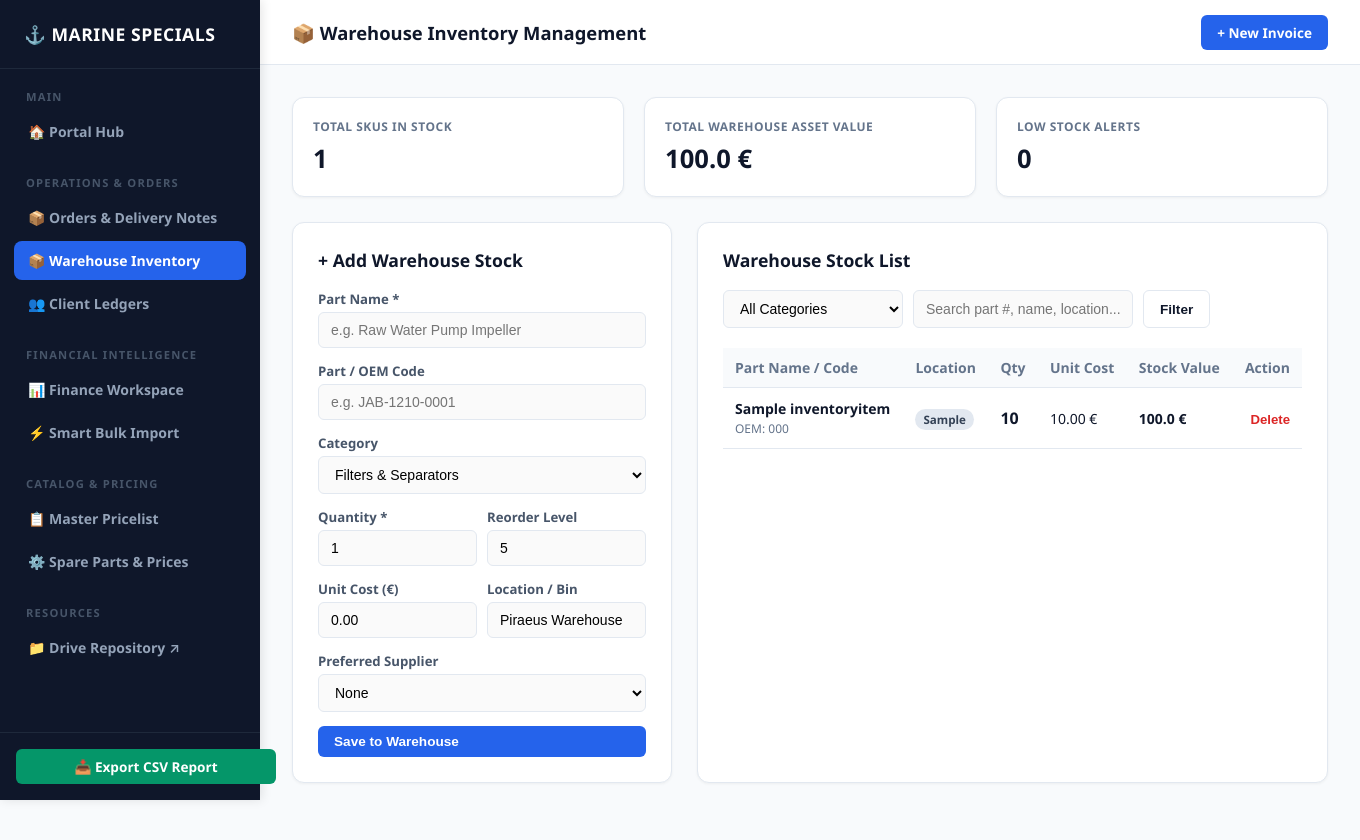
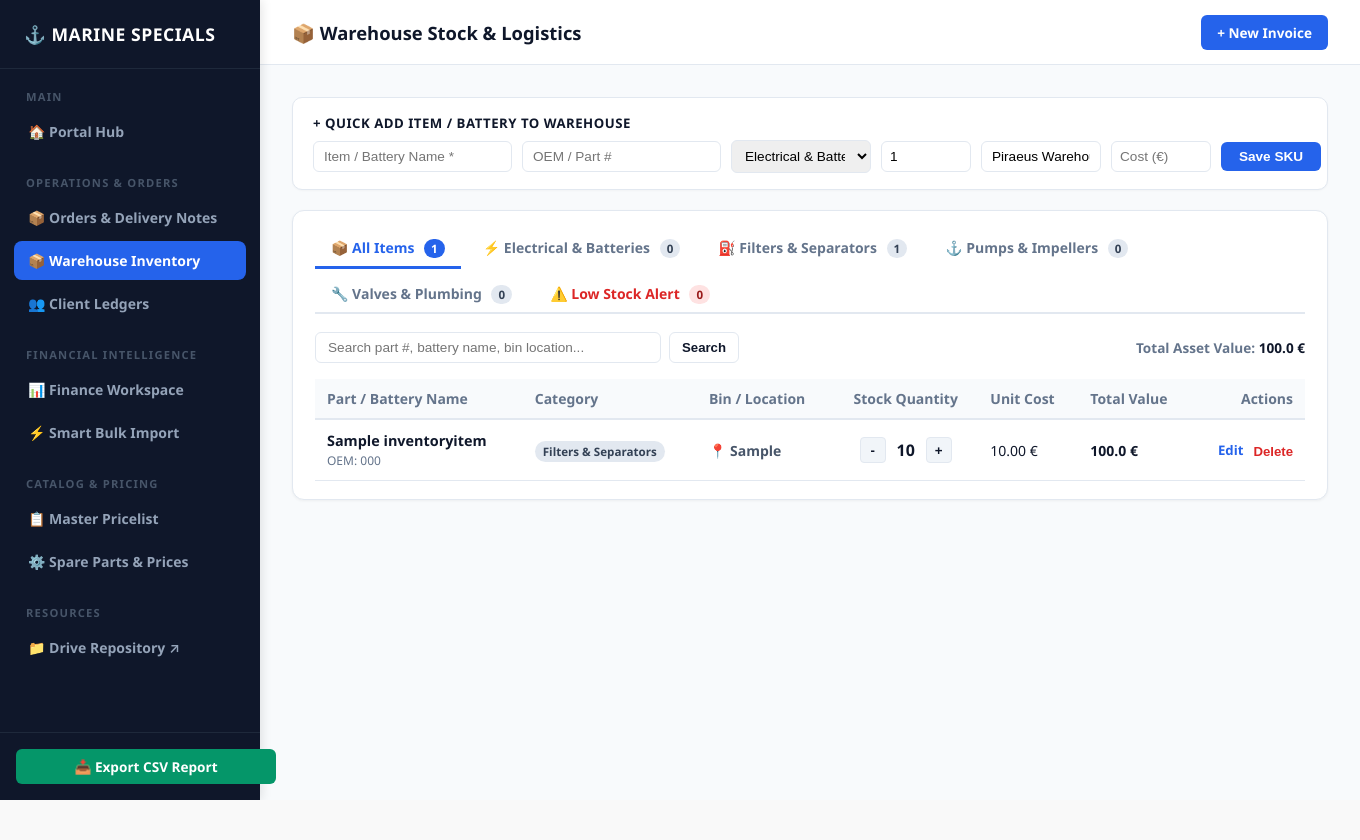
Before and after one commit to marinespecials/marine-parts-tracker, a Django app: page /warehouse/ in a window 1360 px wide. After the commit the page ends 800 px from the top, so only its background shows below. Run offline with Django 5.2, Linux system fonts and the light colour scheme; tables that the repository leaves empty hold one stand-in row (values such as "Sample post").

Commit message:
Updated warehouse logistics: Added quick-add bar, Electrical & Batteries category tab, and in-row quantity steppers

```diff
--- a/tracker/templates/tracker/inventory_list.html
+++ b/tracker/templates/tracker/inventory_list.html
@@ -1,160 +1,203 @@
 {% extends 'finance/base.html' %}
 
-{% block title %}Warehouse Inventory{% endblock %}
-{% block page_title %}📦 Warehouse Inventory Management{% endblock %}
+{% block title %}Warehouse & Inventory Logistics{% endblock %}
+{% block page_title %}📦 Warehouse Stock & Logistics{% endblock %}
 
 {% block content %}
 <style>
-    .kpi-grid { display: grid; grid-template-columns: repeat(3, 1fr); gap: 20px; margin-bottom: 25px; }
-    .kpi-box { background: var(--surface); padding: 20px; border-radius: 12px; border: 1px solid var(--border); box-shadow: 0 1px 3px rgba(0,0,0,0.05); }
-    .kpi-title { font-size: 0.75rem; color: var(--text-secondary); font-weight: 700; text-transform: uppercase; letter-spacing: 0.5px; }
-    .kpi-value { font-size: 1.6rem; font-weight: 700; color: var(--primary); margin-top: 6px; }
+    /* Quick Add Bar */
+    .quick-add-card {
+        background: var(--surface);
+        padding: 16px 20px;
+        border-radius: 10px;
+        border: 1px solid var(--border);
+        margin-bottom: 20px;
+        box-shadow: 0 1px 2px rgba(0,0,0,0.03);
+    }
 
-    .grid-split { display: grid; grid-template-columns: 380px 1fr; gap: 25px; }
+    .quick-add-form {
+        display: grid;
+        grid-template-columns: 1.5fr 1fr 140px 90px 120px 100px 100px;
+        gap: 10px;
+        align-items: center;
+    }
 
-    .form-group { margin-bottom: 14px; }
-    label { display: block; font-size: 0.825rem; font-weight: 600; color: #475569; margin-bottom: 4px; }
-    input, select { width: 100%; padding: 9px 12px; border-radius: 6px; border: 1px solid var(--border); font-size: 0.875rem; box-sizing: border-box; background: #FAFAFA; }
-    input:focus, select:focus { outline: none; border-color: var(--accent); background: white; }
+    /* Filter Tabs */
+    .tab-bar { display: flex; gap: 6px; border-bottom: 2px solid var(--border); margin-bottom: 18px; flex-wrap: wrap; }
+    .tab-item { padding: 9px 16px; font-size: 0.875rem; font-weight: 600; color: var(--text-secondary); text-decoration: none; border-radius: 6px 6px 0 0; }
+    .tab-item:hover { color: var(--primary); background: #F1F5F9; }
+    .tab-item.active { color: var(--accent); border-bottom: 3px solid var(--accent); background: white; font-weight: 700; }
+    .tab-badge { background: #E2E8F0; color: #334155; padding: 2px 7px; border-radius: 10px; font-size: 0.725rem; margin-left: 6px; }
+    .tab-item.active .tab-badge { background: var(--accent); color: white; }
 
+    /* Table Styling */
     table { width: 100%; border-collapse: collapse; font-size: 0.875rem; }
-    th { text-align: left; padding: 10px 12px; background-color: #F8FAFC; border-bottom: 1px solid var(--border); color: var(--text-secondary); font-weight: 600; }
+    th { text-align: left; padding: 10px 12px; background-color: #F8FAFC; border-bottom: 2px solid var(--border); color: var(--text-secondary); font-weight: 600; }
     td { padding: 11px 12px; border-bottom: 1px solid var(--border); vertical-align: middle; }
     tr:hover td { background-color: #FAFCFF; }
 
+    .stepper-btn {
+        background: #F1F5F9;
+        border: 1px solid var(--border);
+        color: var(--primary);
+        font-weight: 700;
+        width: 26px;
+        height: 26px;
+        border-radius: 4px;
+        cursor: pointer;
+        display: inline-flex;
+        align-items: center;
+        justify-content: center;
+        transition: all 0.15s;
+    }
+    .stepper-btn:hover { background: var(--accent); color: white; border-color: var(--accent); }
+
+    .badge-low {
+        background: #FEE2E2;
+        color: #991B1B;
+        font-size: 0.7rem;
+        font-weight: 700;
+        padding: 2px 6px;
+        border-radius: 4px;
+        margin-left: 4px;
+    }
+
+    .text-link { color: var(--accent); font-weight: 600; text-decoration: none; font-size: 0.825rem; }
     .text-danger { color: var(--danger); font-weight: 600; background: none; border: none; cursor: pointer; padding: 0; font-size: 0.825rem; }
 </style>
 
-<div class="kpi-grid">
-    <div class="kpi-box">
-        <div class="kpi-title">Total SKUs in Stock</div>
-        <div class="kpi-value">{{ total_items }}</div>
+<!-- FAST INLINE ITEM ADDITION -->
+<div class="quick-add-card">
+    <div style="font-size: 0.825rem; font-weight: 700; color: var(--primary); margin-bottom: 8px; text-transform: uppercase; letter-spacing: 0.5px;">
+        + Quick Add Item / Battery to Warehouse
     </div>
-    <div class="kpi-box">
-        <div class="kpi-title">Total Warehouse Asset Value</div>
-        <div class="kpi-value">{{ total_warehouse_value }} €</div>
+    <form method="POST" class="quick-add-form">
+        {% csrf_token %}
+        <input type="hidden" name="add_item" value="1">
+
+        <input type="text" name="part_name" placeholder="Item / Battery Name *" style="padding: 7px 10px; border-radius: 6px; border: 1px solid var(--border); font-size: 0.85rem;" required>
+
+        <input type="text" name="part_code" placeholder="OEM / Part #" style="padding: 7px 10px; border-radius: 6px; border: 1px solid var(--border); font-size: 0.85rem;">
+
+        <select name="category" style="padding: 7px 9px; border-radius: 6px; border: 1px solid var(--border); font-size: 0.85rem;">
+            {% for code, label in category_choices %}
+                <option value="{{ code }}" {% if code == 'Electrical' %}selected{% endif %}>{{ label }}</option>
+            {% endfor %}
+        </select>
+
+        <input type="number" name="quantity" value="1" min="0" placeholder="Qty" style="padding: 7px 8px; border-radius: 6px; border: 1px solid var(--border); font-size: 0.85rem;" required>
+
+        <input type="text" name="location" placeholder="Bin / Shelf" value="Piraeus Warehouse" style="padding: 7px 10px; border-radius: 6px; border: 1px solid var(--border); font-size: 0.85rem;">
+
+        <input type="number" step="0.01" name="unit_cost" placeholder="Cost (€)" style="padding: 7px 8px; border-radius: 6px; border: 1px solid var(--border); font-size: 0.85rem;">
+
+        <button type="submit" class="btn btn-primary" style="padding: 7px; justify-content: center; font-size: 0.85rem;">
+            Save SKU
+        </button>
+    </form>
 </div>
-    <div class="kpi-box">
-        <div class="kpi-title">Low Stock Alerts</div>
-        <div class="kpi-value" style="color: {% if low_stock_count > 0 %}var(--danger){% else %}var(--primary){% endif %};">{{ low_stock_count }}</div>
+
+<!-- MAIN LOGISTICS WORKSPACE -->
+<div class="card" style="padding: 18px 22px;">
+    <!-- Filter Tabs -->
+    <div class="tab-bar">
+        <a href="?category=" class="tab-item {% if selected_category == '' %}active{% endif %}">
+            📦 All Items <span class="tab-badge">{{ counts.ALL }}</span>
+        </a>
+        <a href="?category=Electrical" class="tab-item {% if selected_category == 'Electrical' %}active{% endif %}">
+            ⚡ Electrical & Batteries <span class="tab-badge">{{ counts.Electrical }}</span>
+        </a>
+        <a href="?category=Filters" class="tab-item {% if selected_category == 'Filters' %}active{% endif %}">
+            ⛽ Filters & Separators <span class="tab-badge">{{ counts.Filters }}</span>
+        </a>
+        <a href="?category=Pumps" class="tab-item {% if selected_category == 'Pumps' %}active{% endif %}">
+            ⚓ Pumps & Impellers <span class="tab-badge">{{ counts.Pumps }}</span>
+        </a>
+        <a href="?category=Valves" class="tab-item {% if selected_category == 'Valves' %}active{% endif %}">
+            🔧 Valves & Plumbing <span class="tab-badge">{{ counts.Valves }}</span>
+        </a>
+        <a href="?category=LOW_STOCK" class="tab-item {% if selected_category == 'LOW_STOCK' %}active{% endif %}" style="color: var(--danger);">
+            ⚠️ Low Stock Alert <span class="tab-badge" style="background:#FEE2E2; color:#991B1B;">{{ counts.LOW_STOCK }}</span>
+        </a>
+    </div>
+
+    <!-- Search Controls -->
+    <div style="margin-bottom: 16px; display: flex; justify-content: space-between; align-items: center;">
+        <form method="GET" style="display: flex; gap: 8px;">
+            <input type="hidden" name="category" value="{{ selected_category }}">
+            <input type="text" name="q" value="{{ query }}" placeholder="Search part #, battery name, bin location..." style="padding: 7px 12px; border-radius: 6px; border: 1px solid var(--border); width: 320px; font-size: 0.85rem;">
+            <button type="submit" class="btn btn-outline" style="padding: 6px 12px; font-size: 0.825rem;">Search</button>
+        </form>
+        <div style="font-size: 0.85rem; color: var(--text-secondary); font-weight: 600;">
+            Total Asset Value: <strong style="color: var(--primary);">{{ total_warehouse_value }} €</strong>
         </div>
     </div>
 
-<div class="grid-split">
-    <!-- Left: Add New Inventory Item -->
-    <div class="card">
-        <h3 style="margin-top:0; font-size:1.1rem; color:var(--primary);">+ Add Warehouse Stock</h3>
-        <form method="POST">
-            {% csrf_token %}
-            <div class="form-group">
-                <label>Part Name *</label>
-                <input type="text" name="part_name" placeholder="e.g. Raw Water Pump Impeller" required>
-            </div>
-            <div class="form-group">
-                <label>Part / OEM Code</label>
-                <input type="text" name="part_code" placeholder="e.g. JAB-1210-0001">
-            </div>
-            <div class="form-group">
-                <label>Category</label>
-                <select name="category">
-                    {% for code, label in category_choices %}
-                        <option value="{{ code }}">{{ label }}</option>
-                    {% endfor %}
-                </select>
-            </div>
-            <div style="display: grid; grid-template-columns: 1fr 1fr; gap: 10px;">
-                <div class="form-group">
-                    <label>Quantity *</label>
-                    <input type="number" name="quantity" value="1" required>
-                </div>
-                <div class="form-group">
-                    <label>Reorder Level</label>
-                    <input type="number" name="reorder_level" value="5" required>
-                </div>
-            </div>
-            <div style="display: grid; grid-template-columns: 1fr 1fr; gap: 10px;">
-                <div class="form-group">
-                    <label>Unit Cost (€)</label>
-                    <input type="number" step="0.01" name="unit_cost" value="0.00">
-                </div>
-                <div class="form-group">
-                    <label>Location / Bin</label>
-                    <input type="text" name="location" value="Piraeus Warehouse">
-                </div>
-            </div>
-            <div class="form-group">
-                <label>Preferred Supplier</label>
-                <select name="supplier_id">
-                    <option value="">None</option>
-                    {% for customer in customers %}
-                        <option value="{{ customer.id }}">{{ customer.name }}</option>
-                    {% endfor %}
-                </select>
-            </div>
-            <button type="submit" class="btn btn-primary" style="width:100%;">Save to Warehouse</button>
-        </form>
-    </div>
-
-    <!-- Right: Inventory Table with Filters -->
-    <div class="card">
-        <div style="display: flex; justify-content: space-between; align-items: center; margin-bottom: 18px; flex-wrap: wrap; gap: 10px;">
-            <h3 style="margin:0; font-size:1.1rem; color:var(--primary);">Warehouse Stock List</h3>
-        </div>
-
-        <form method="GET" style="display: flex; gap: 10px; margin-bottom: 20px; flex-wrap: wrap;">
-            <select name="category" onchange="this.form.submit()" style="width: 180px;">
-                <option value="">All Categories</option>
-                {% for code, label in category_choices %}
-                    <option value="{{ code }}" {% if selected_category == code %}selected{% endif %}>{{ label }}</option>
-                {% endfor %}
-            </select>
-            <input type="text" name="q" value="{{ query }}" placeholder="Search part #, name, location..." style="width: 220px;">
-            <button type="submit" class="btn btn-outline" style="width: auto;">Filter</button>
-        </form>
-
+    <!-- Warehouse Table -->
     <table>
         <thead>
             <tr>
-                    <th>Part Name / Code</th>
-                    <th>Location</th>
-                    <th>Qty</th>
+                <th>Part / Battery Name</th>
+                <th>Category</th>
+                <th>Bin / Location</th>
+                <th style="text-align: center;">Stock Quantity</th>
                 <th>Unit Cost</th>
-                    <th>Stock Value</th>
-                    <th style="text-align: right;">Action</th>
+                <th>Total Value</th>
+                <th style="text-align: right;">Actions</th>
             </tr>
         </thead>
         <tbody>
             {% for item in items %}
             <tr>
                 <td>
-                        <strong>{{ item.part_name }}</strong>
+                    <strong style="color: var(--primary); font-size: 0.9rem;">{{ item.part_name }}</strong>
                     {% if item.part_code %}
-                            <br><span style="font-size:0.75rem; color:var(--text-secondary);">OEM: {{ item.part_code }}</span>
+                        <br><span style="font-size: 0.75rem; color: var(--text-secondary);">OEM: {{ item.part_code }}</span>
                     {% endif %}
                 </td>
-                    <td><span class="badge">{{ item.location }}</span></td>
-                    <td>
-                        <strong style="color: {% if item.is_low_stock %}var(--danger){% else %}var(--primary){% endif %}; font-size:1rem;">
+                <td><span class="badge">{{ item.get_category_display }}</span></td>
+                <td><span style="font-weight: 600; color: #475569;">📍 {{ item.location }}</span></td>
+                <td style="text-align: center;">
+                    <div style="display: inline-flex; align-items: center; gap: 8px;">
+                        <form method="POST" action="{% url 'adjust_stock' item.id 'decrease' %}" style="display:inline;">
+                            {% csrf_token %}
+                            <button type="submit" class="stepper-btn">-</button>
+                        </form>
+
+                        <strong style="font-size: 1rem; min-width: 24px; display: inline-block; text-align: center; color: {% if item.is_low_stock %}var(--danger){% else %}var(--primary){% endif %};">
                             {{ item.quantity }}
                         </strong>
+
+                        <form method="POST" action="{% url 'adjust_stock' item.id 'increase' %}" style="display:inline;">
+                            {% csrf_token %}
+                            <button type="submit" class="stepper-btn">+</button>
+                        </form>
+
                         {% if item.is_low_stock %}
-                            <span style="font-size:0.7rem; color:var(--danger); font-weight:bold; display:block;">Low Stock!</span>
+                            <span class="badge-low">LOW</span>
                         {% endif %}
+                    </div>
                 </td>
                 <td>{{ item.unit_cost }} €</td>
                 <td><strong>{{ item.total_stock_value }} €</strong></td>
                 <td style="text-align: right;">
+                    <div style="display: flex; gap: 10px; justify-content: flex-end; align-items: center;">
+                        <a href="{% url 'edit_inventory_item' item.id %}" class="text-link">Edit</a>
                         <form method="POST" action="{% url 'delete_inventory_item' item.id %}" style="display:inline;">
                             {% csrf_token %}
-                            <button type="submit" class="text-danger" onclick="return confirm('Delete this item from warehouse?');">Delete</button>
+                            <button type="submit" class="text-danger" onclick="return confirm('Delete this SKU?');">Delete</button>
                         </form>
+                    </div>
                 </td>
             </tr>
             {% empty %}
-                <tr><td colspan="6" style="text-align: center; color: #94A3B8; padding: 30px;">No warehouse inventory logged yet.</td></tr>
+            <tr>
+                <td colspan="7" style="text-align: center; color: #94A3B8; padding: 35px;">
+                    No items found under <strong>{% if selected_category %}{{ selected_category }}{% else %}All Items{% endif %}</strong>. Use the fast logger above to add a new battery or spare part!
+                </td>
+            </tr>
             {% endfor %}
         </tbody>
     </table>
 </div>
-</div>
 {% endblock %}
--- a/tracker/urls.py
+++ b/tracker/urls.py
@@ -6,13 +6,14 @@ urlpatterns = [
     path('', views.hub_view, name='hub'),
     path('hub/', views.hub_view, name='app_hub'),
 
-    # Simple Orders & Delivery Manager
+    # Orders & Delivery
     path('orders/', views.orders_dashboard, name='orders_dashboard'),
     path('orders/<int:order_id>/convert/', views.convert_order_status, name='convert_order_status'),
     path('orders/delete/<int:order_id>/', views.delete_order, name='delete_order'),
 
-    # Warehouse & Inventory
+    # Warehouse & Logistics
     path('warehouse/', views.inventory_list, name='inventory_list'),
+    path('warehouse/<int:item_id>/adjust/<str:action>/', views.adjust_stock, name='adjust_stock'),
     path('warehouse/<int:item_id>/edit/', views.edit_inventory_item, name='edit_inventory_item'),
     path('warehouse/<int:item_id>/delete/', views.delete_inventory_item, name='delete_inventory_item'),
 
--- a/tracker/views.py
+++ b/tracker/views.py
@@ -25,16 +25,14 @@ def hub_view(request):
     }
     return render(request, 'tracker/hub.html', context)
 
-# Alias for url compatibility
 app_hub = hub_view
 
 
 def orders_dashboard(request):
-    """Ultra-clean Order & Delivery Note Manager."""
+    """Clean Order & Delivery Note Manager."""
     status_filter = request.GET.get('status', 'ORDER').upper()
     query = request.GET.get('q', '').strip()
 
-    # Fast Manual Order Creation
     if request.method == 'POST' and 'create_order' in request.POST:
         customer_name = request.POST.get('customer_name', '').strip()
         order_number = request.POST.get('order_number', '').strip() or f"ORD-{random.randint(1000, 9999)}"
@@ -83,7 +81,6 @@ def orders_dashboard(request):
 
 
 def convert_order_status(request, order_id):
-    """1-Click status progression: ORDER -> DELIVERY"""
     if request.method == 'POST':
         order = get_object_or_404(Invoice, id=order_id)
         if order.status == 'ORDER':
@@ -99,35 +96,37 @@ def delete_order(request, order_id):
 
 
 def inventory_list(request):
-    """Clean Warehouse stock manager."""
+    """Streamlined Warehouse & Stock Logistics Manager."""
     query = request.GET.get('q', '').strip()
     selected_category = request.GET.get('category', '').strip()
 
-    if request.method == 'POST':
+    # Inline Quick Add
+    if request.method == 'POST' and 'add_item' in request.POST:
         part_name = request.POST.get('part_name', '').strip()
         part_code = request.POST.get('part_code', '').strip()
         category = request.POST.get('category', 'General')
-        quantity = int(request.POST.get('quantity', 0))
-        reorder_level = int(request.POST.get('reorder_level', 5))
+        quantity = int(request.POST.get('quantity', 1))
         location = request.POST.get('location', 'Piraeus Warehouse').strip()
         unit_cost = float(request.POST.get('unit_cost', 0.00))
-        supplier_id = request.POST.get('supplier_id')
 
-        supplier = Customer.objects.filter(id=supplier_id).first() if supplier_id else None
-
-        InventoryItem.objects.create(
-            part_name=part_name,
-            part_code=part_code,
-            category=category,
-            quantity=quantity,
-            reorder_level=reorder_level,
-            location=location,
-            unit_cost=unit_cost,
-            supplier=supplier
-        )
+        if part_name:
+            InventoryItem.objects.create(
+                part_name=part_name,
+                part_code=part_code,
+                category=category,
+                quantity=quantity,
+                reorder_level=5,
+                location=location,
+                unit_cost=unit_cost
+            )
         return redirect('inventory_list')
 
     items = InventoryItem.objects.all()
+
+    if selected_category == 'LOW_STOCK':
+        items = items.filter(quantity__lte=F('reorder_level'))
+    elif selected_category:
+        items = items.filter(category=selected_category)
 
     if query:
         items = items.filter(
@@ -136,20 +135,37 @@ def inventory_list(request):
             Q(location__icontains=query)
         )
 
-    if selected_category:
-        items = items.filter(category=selected_category)
+    counts = {
+        'ALL': InventoryItem.objects.count(),
+        'Electrical': InventoryItem.objects.filter(category='Electrical').count(),
+        'Filters': InventoryItem.objects.filter(category='Filters').count(),
+        'Pumps': InventoryItem.objects.filter(category='Pumps').count(),
+        'Valves': InventoryItem.objects.filter(category='Valves').count(),
+        'LOW_STOCK': InventoryItem.objects.filter(quantity__lte=F('reorder_level')).count(),
+    }
 
     context = {
         'items': items,
+        'counts': counts,
         'total_items': items.count(),
         'total_warehouse_value': sum(item.total_stock_value for item in items),
-        'low_stock_count': items.filter(quantity__lte=F('reorder_level')).count(),
         'query': query,
         'selected_category': selected_category,
         'category_choices': InventoryItem.CATEGORY_CHOICES,
-        'customers': Customer.objects.all(),
     }
     return render(request, 'tracker/inventory_list.html', context)
+
+
+def adjust_stock(request, item_id, action):
+    """In-row 1-click quantity stepper ([+] or [-])."""
+    if request.method == 'POST':
+        item = get_object_or_404(InventoryItem, id=item_id)
+        if action == 'increase':
+            item.quantity += 1
+        elif action == 'decrease' and item.quantity > 0:
+            item.quantity -= 1
+        item.save()
+    return redirect('inventory_list')
 
 
 def edit_inventory_item(request, item_id):
@@ -162,17 +178,12 @@ def edit_inventory_item(request, item_id):
         item.reorder_level = int(request.POST.get('reorder_level', item.reorder_level))
         item.location = request.POST.get('location', item.location)
         item.unit_cost = float(request.POST.get('unit_cost', item.unit_cost))
-
-        supplier_id = request.POST.get('supplier_id')
-        item.supplier = Customer.objects.filter(id=supplier_id).first() if supplier_id else None
-
         item.save()
         return redirect('inventory_list')
 
     return render(request, 'tracker/inventory_edit.html', {
         'item': item,
         'category_choices': InventoryItem.CATEGORY_CHOICES,
-        'customers': Customer.objects.all(),
     })
 
 
```
Lines whose indentation alone changed are shown as unchanged.
